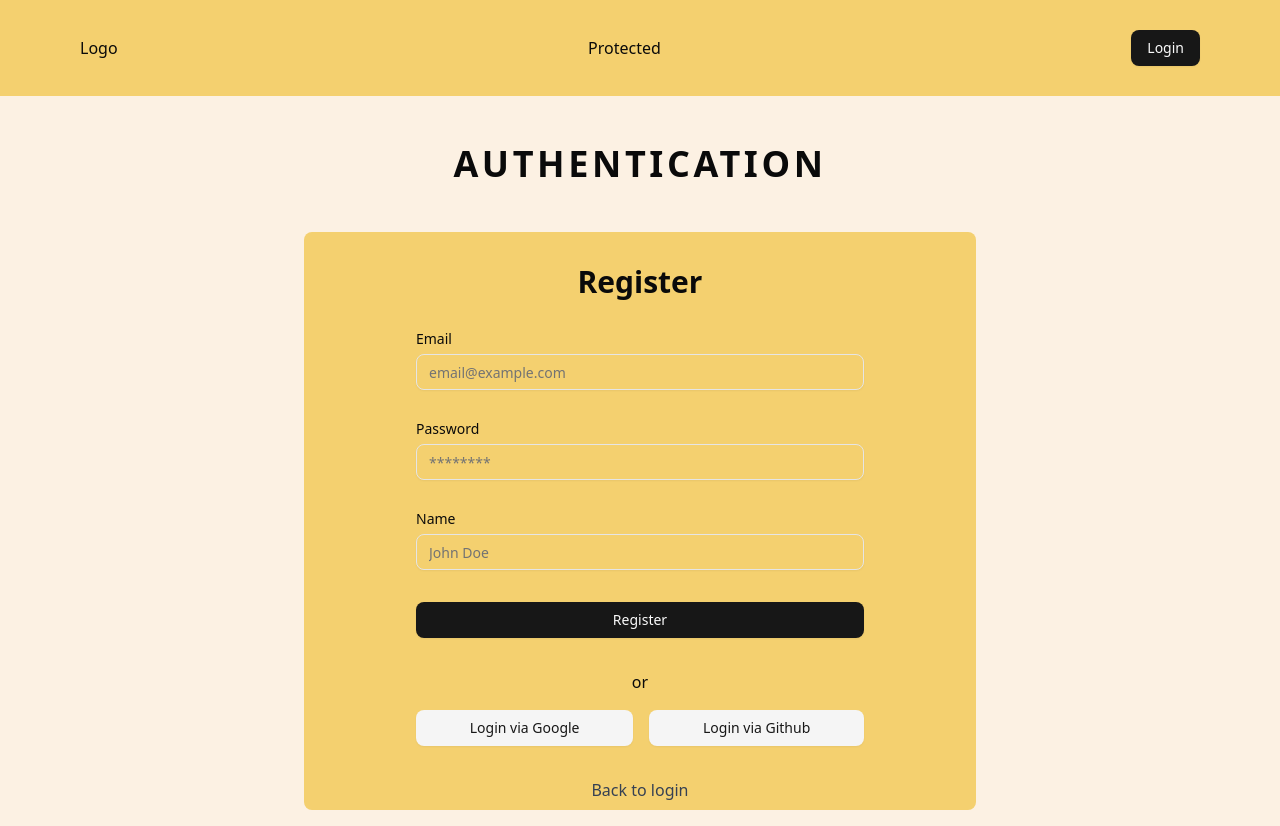
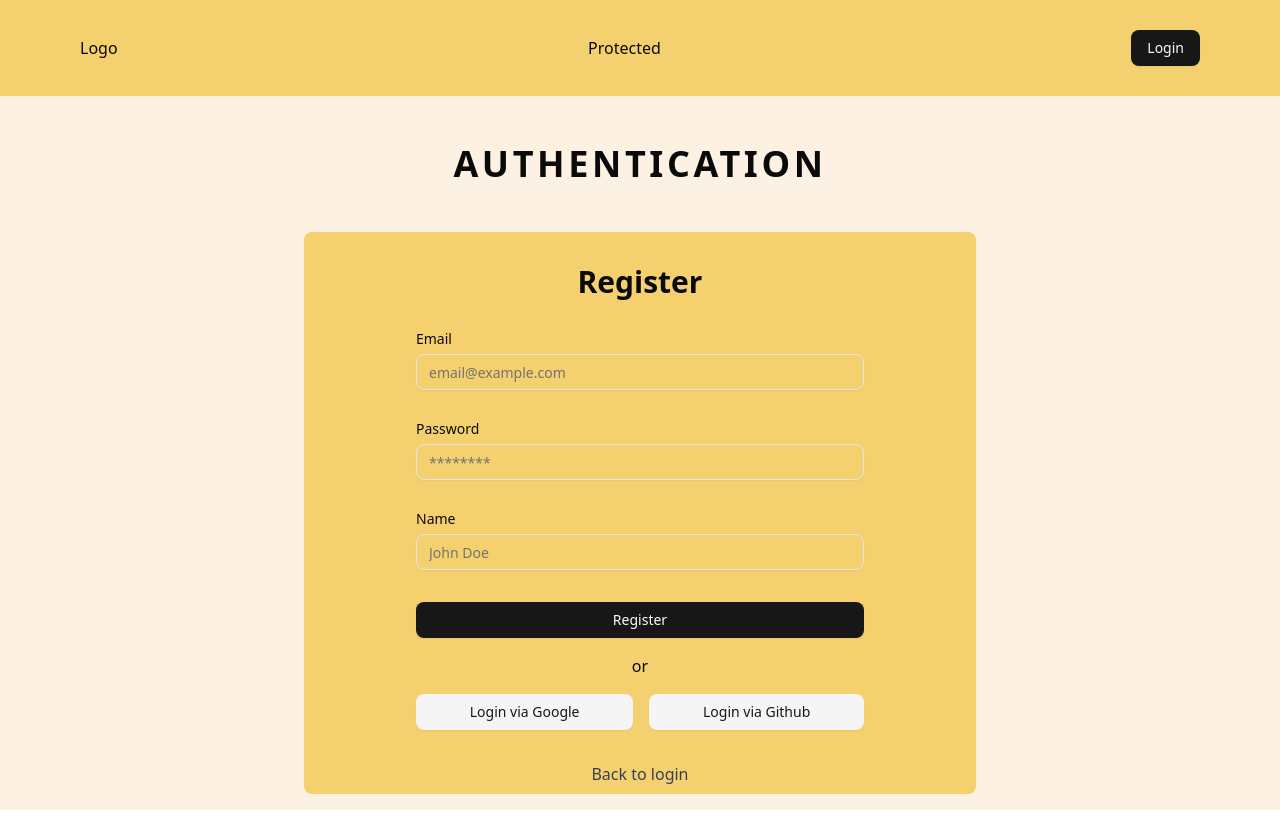
Before and after one commit to Gagun45/chask, a Next.js app: page /register in a window 1280 px wide. Built offline with nearby package versions, Linux system fonts and the light colour scheme; no server answers.

Commit message:
space y auth wrapper set from 8 to 4

```diff
--- a/app/globals.css
+++ b/app/globals.css
@@ -140,6 +140,6 @@
 
 @layer components {
   .authFormWrapper {
-    @apply w-full max-w-md space-y-8
+    @apply w-full max-w-md space-y-4
   }
 }
```
